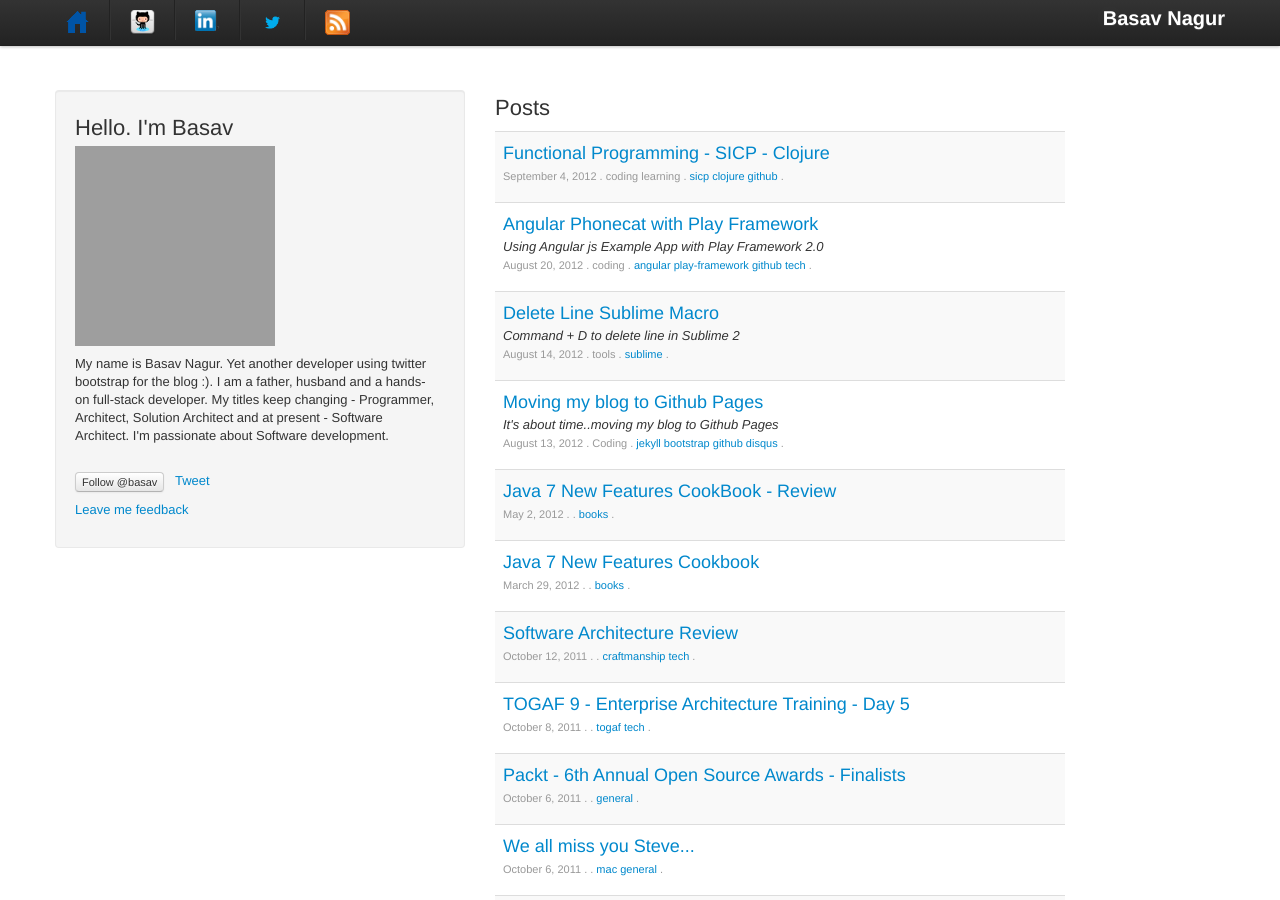
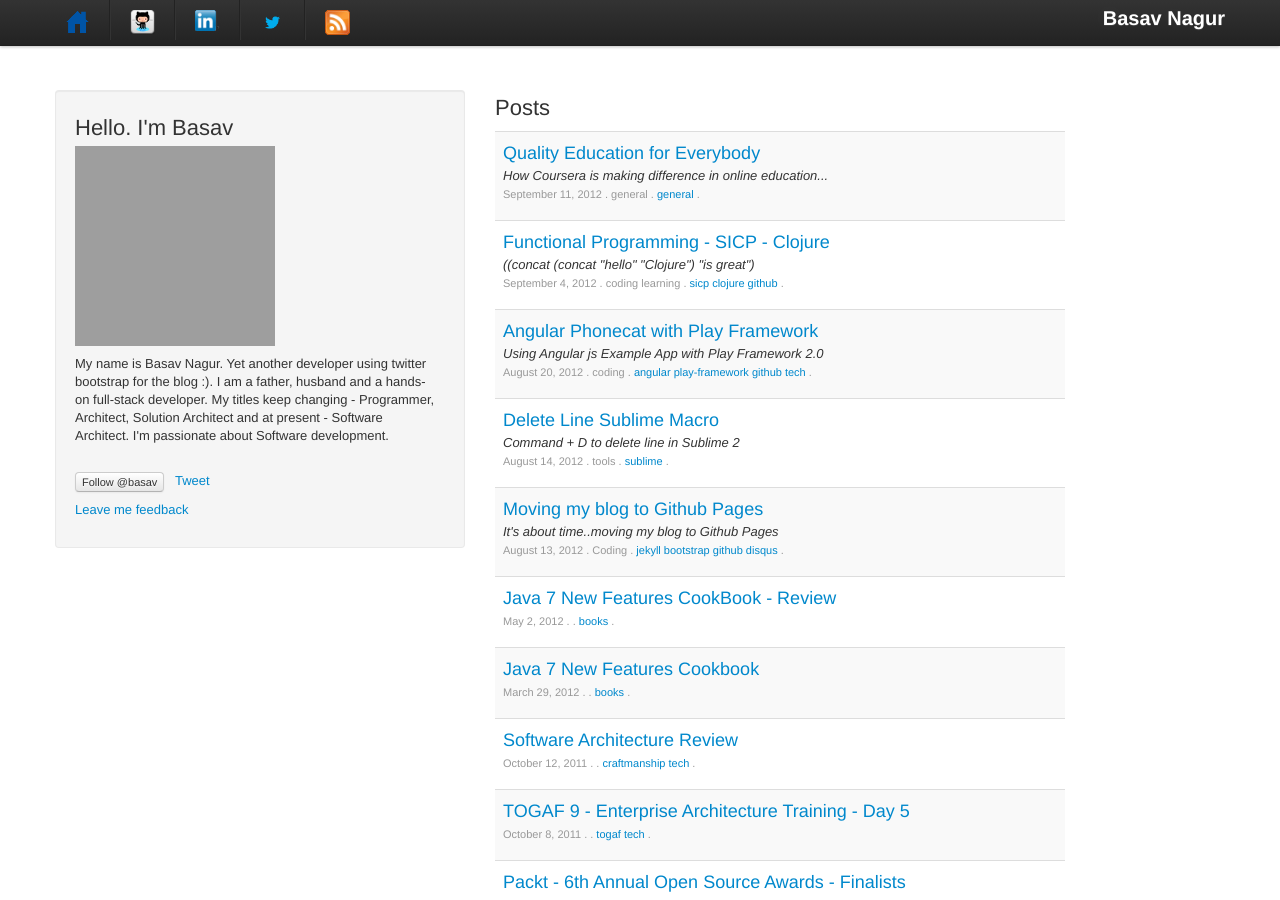
Before and after one commit to basav/basav.github.com, a Jekyll site: the page built from index.html, in a window 1280 px wide and 900 px high. Built offline with Jekyll 4.4.1, drawn with Linux system fonts in a browser that asks for light colours; Markdown is read by kramdown in place of the engine named in the settings; comment, search, counter and statistics services are not loaded; some of the changed lines change nothing that is shown; grey boxes are pictures that could not be loaded.

Commit message:
new post on quality education

```diff
--- a/_posts/2012-09-04-Functional_Programming_SICP_Clojure.html
+++ b/_posts/2012-09-04-Functional_Programming_SICP_Clojure.html
@@ -7,7 +7,7 @@ year: 2012
 month: 09
 day: 04
 published: true
-summary:
+summary: ((concat (concat "hello" "Clojure") "is great")
 ---
 <div class="row">
       <div class="span3 columns well">
--- /dev/null
+++ b/_posts/2012-09-11-Quality-Education-for-Everbody.html
@@ -0,0 +1,143 @@
+---
+layout: post
+title: Quality Education for Everybody
+category: general
+tags: general
+year:
+month:
+day:
+published: true
+summary: How Coursera is making difference in online education...
+---
+
+<div class="row">
+	<div class="span3 columns well">
+	  <h3>About this topic</h3>
+	  <p>Coursera and other online platforms are providing quality education for free for the needful. Classrooms have come to the doorstep and have made the learning a wonderful experience with awesome content</p>
+	  <br/>
+	  <h3>Topic buzz</h3>
+	  <p>What others are thinking. Add to the conversation and generate some chatter.</p>
+	  <p><a href="https://twitter.com/share" class="twitter-share-button" data-via="basav">Tweet</a></p>
+	  <p><g:plusone size="medium"></g:plusone></p>
+	  <br/>
+	  <h3>Read later</h3>
+	  <p>Save this article for a later read or point of reference. <a href="http://www.instapaper.com/hello2?url=http://basav.github.com{{ page.url }}&title={{ page.title }}" title="Save {{ page.title }} to Instapaper" target="_blank">+Instapaper</a> </p>
+	  <br/>
+	</div>
+	<div class="span8 columns">
+	 	<p>
+			<p><a href="http://en.wikipedia.org/wiki/Massive_open_online_course">MOOC</a>
+      stands for Massive Open Online Course. MOOC revolutionizes how the
+      education system is going to be in the near future. MOOC provides a
+      platform to enable a kind of  distance education. <br />
+    </p>
+    <p>Just imagine - the best professors from the best universities (read MIT,
+      Princeton, Cambridge etc) can teach full time courses on the Internet -
+      <b>completely free</b>.  A course taught at classroom can accommodate say max of
+      400 students - but the same course when taught online  can accommodate -
+      literally millions and not just students but anybody having access to
+      Internet.<br />
+    </p>
+    <p>I was literally blown away after watching a TED video by <a href="http://www.ted.com/speakers/daphne_koller.html">Daphne
+        Koller </a> on <a href="http://www.ted.com/talks/daphne_koller_what_we_re_learning_from_online_education.html">What we're learning from online education</a>? </p>
+    <p>Daphne a PhD by qualification, a Standord professor by occupation - is on a noble endeavor of
+      bringing the college experience to the doorstep for anyone which is
+      interested in learning through her startup - <strong><a href="https://www.coursera.org/">Coursera</a></strong>.<br />
+    </p>
+    <p>To give the <u>best </u>education from the <u>best </u>instructors
+      from the <u>best </u>universities for <u><strong>free</strong></u><strong>
+      </strong>- this is a in a nutshell is the mantra of <a href="https://www.coursera.org">Coursera.org
+        <br /></a></p>
+    <p>There are already many quality learning content available online as part
+      of Youtube, iTunes universities, books etc - but what's missing is an "<strong>education
+        platform</strong>".  Top schools and universities have been putting content on Youtbue  - but
+      where is the <strong>impact</strong>. At best you can view these videos
+      at leisure, but there is no <strong>"feedback"</strong>, no mechanism to
+      track "<strong>progress</strong>", no "<strong>tests</strong>", no "<strong>grading", </strong>
+      no "<strong>collaboration</strong>" etc </p>
+    <strong>Coursera's</strong> platform bridges this gap and supports the other
+    vital aspect of the classroom:<strong> tests and assignments that reinforce
+      learning</strong>.<br />
+    <br />
+    Moreover the quality of content on Coursera is extremely high.  This I am
+    speaking from experience.  Just look at the kind of courses offered. I have
+    listed some of them below:<br />
+    <br />
+    <ul>
+      <li><a href="https://www.coursera.org/course/saas">Software Engineering
+          for SaaS</a> by University of California, Berkeley. (using tech tools
+        like RoR, Git, HTML5, CSS3, Rspec, Cucumber, Agile etc)</li>
+      <li><a href="https://www.coursera.org/course/algs4partI">Algorithms  </a>by
+        Princeton University</li>
+      <li><a href="https://www.coursera.org/course/maththink">Introduction to
+          Mathematical Thinking </a> by Standford University</li>
+      <li><a href="https://www.coursera.org/course/datasci">Introduction to Data
+          Science </a>by University of Washington </li>
+      <li><a href="https://www.coursera.org/course/machlearning">Machine
+          Learning</a> by University of Washington <br />
+      </li>
+      <li><a href="https://www.coursera.org/course/progfun">Functional
+          Programming in Scala</a> by Martin Odersky</li>
+      <li>etc etc<br />
+      </li>
+    </ul>
+    The last one is by Martin Odersky, best guy in the world to teach Scala and
+    basics of Functional programming. <br />
+    <br />
+    I have just listed some of the courses related to Software, but there are
+    many course spanning all fields of educations be it healthcare,  security,
+    science, games, philosophy etc.<br />
+    <br />
+    Thank you Daphne for the great work.<br />
+    I have already joined couple of them - and I'm enjoying them.
+    <br />
+    <b> What course are you joining? </b>
+    <p>
+      <meta charset="utf-8" />
+    </p>
+		</p>
+	</div>
+</div>
+
+<div class="row">
+	<div class="span3 columns">&nbsp;</div>
+	<div class="span9 column">
+			<p class="pull-right">{% if page.previous.url %} <a href="{{page.previous.url}}" title="Previous Post: {{page.previous.title}}"><i class="icon-chevron-left"></i></a> 	{% endif %}   {% if page.next.url %} 	<a href="{{page.next.url}}" title="Next Post: {{page.next.title}}"><i class="icon-chevron-right"></i></a> 	{% endif %} </p>
+	</div>
+</div>
+
+<div class="row">
+	<div class="span3 columns">&nbsp;</div>
+    <div class="span9 columns">
+		<h2>Comments Section</h2>
+	    <p>Feel free to comment on the post but keep it clean and on topic.</p>
+		<div id="disqus_thread"></div>
+		<!-- Put this just before the closing body tag of your web page -->
+		<script type="text/javascript">
+				/* * * CONFIGURATION VARIABLES: EDIT BEFORE PASTING INTO YOUR WEBPAGE * * */
+				var disqus_shortname = 'basav'; // required: replace example with your forum shortname
+		        var disqus_identifier = '{{ page.url }}';
+				var disqus_url = 'http://basav.github.com{{ page.url }}';
+				/* * * DON'T EDIT BELOW THIS LINE * * */
+				(function() {
+				var dsq = document.createElement('script'); dsq.type = 'text/javascript'; dsq.async = true;
+				dsq.src = 'http://' + disqus_shortname + '.disqus.com/embed.js';
+				(document.getElementsByTagName('head')[0] || document.getElementsByTagName('body')[0]).appendChild(dsq);
+			})();
+			</script>
+		<noscript>Please enable JavaScript to view the <a href="http://disqus.com/?ref_noscript">comments powered by Disqus.</a></noscript>
+		<a href="http://disqus.com" class="dsq-brlink">blog comments powered by <span class="logo-disqus">Disqus</span></a>
+	</div>
+</div>
+
+<!-- Twitter -->
+<script>!function(d,s,id){var js,fjs=d.getElementsByTagName(s)[0];if(!d.getElementById(id)){js=d.createElement(s);js.id=id;js.src="//platform.twitter.com/widgets.js";fjs.parentNode.insertBefore(js,fjs);}}(document,"script","twitter-wjs");</script>
+
+<!-- Google + -->
+<script type="text/javascript">
+  (function() {
+    var po = document.createElement('script'); po.type = 'text/javascript'; po.async = true;
+    po.src = 'https://apis.google.com/js/plusone.js';
+    var s = document.getElementsByTagName('script')[0]; s.parentNode.insertBefore(po, s);
+  })();
+</script>
```
